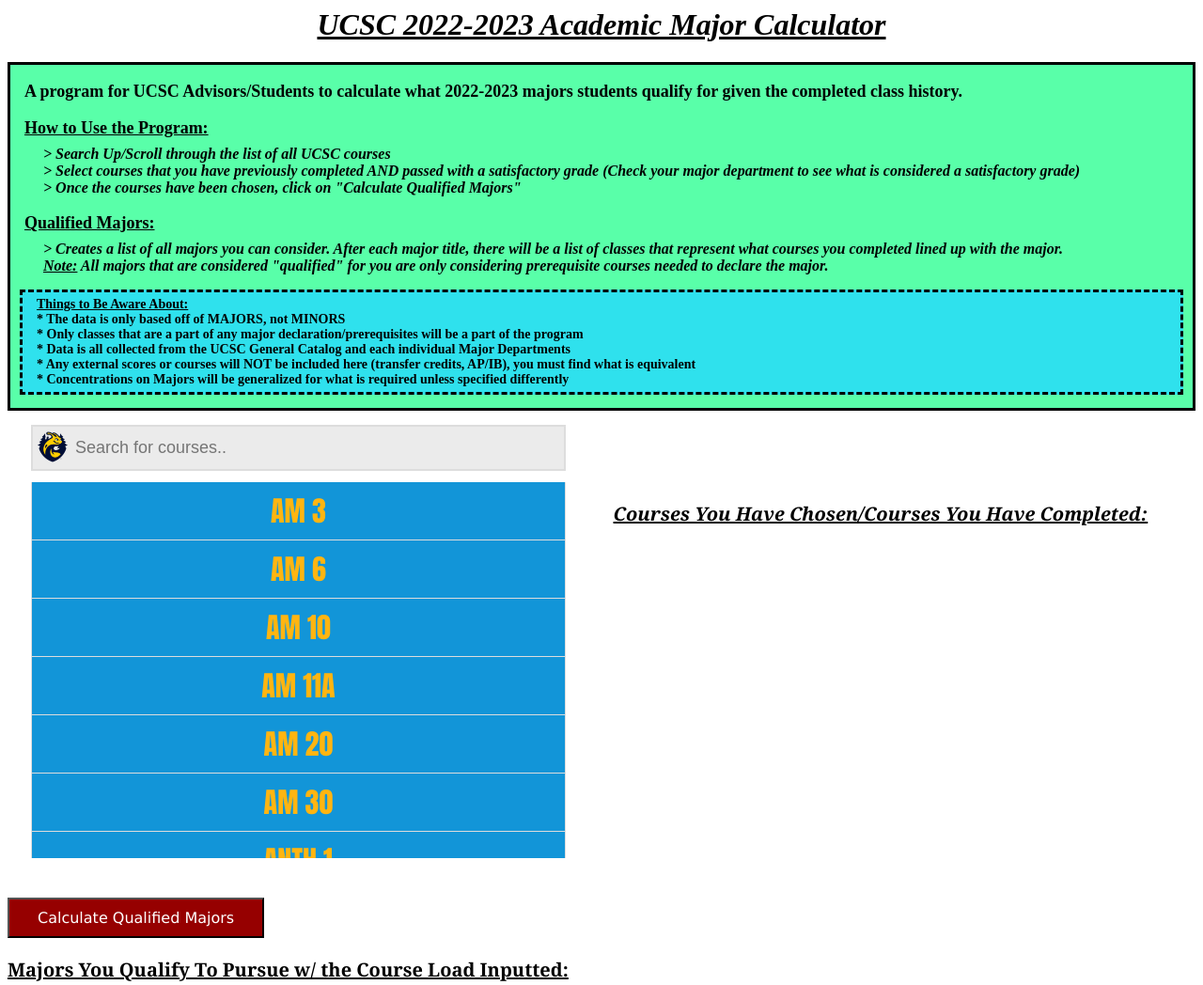
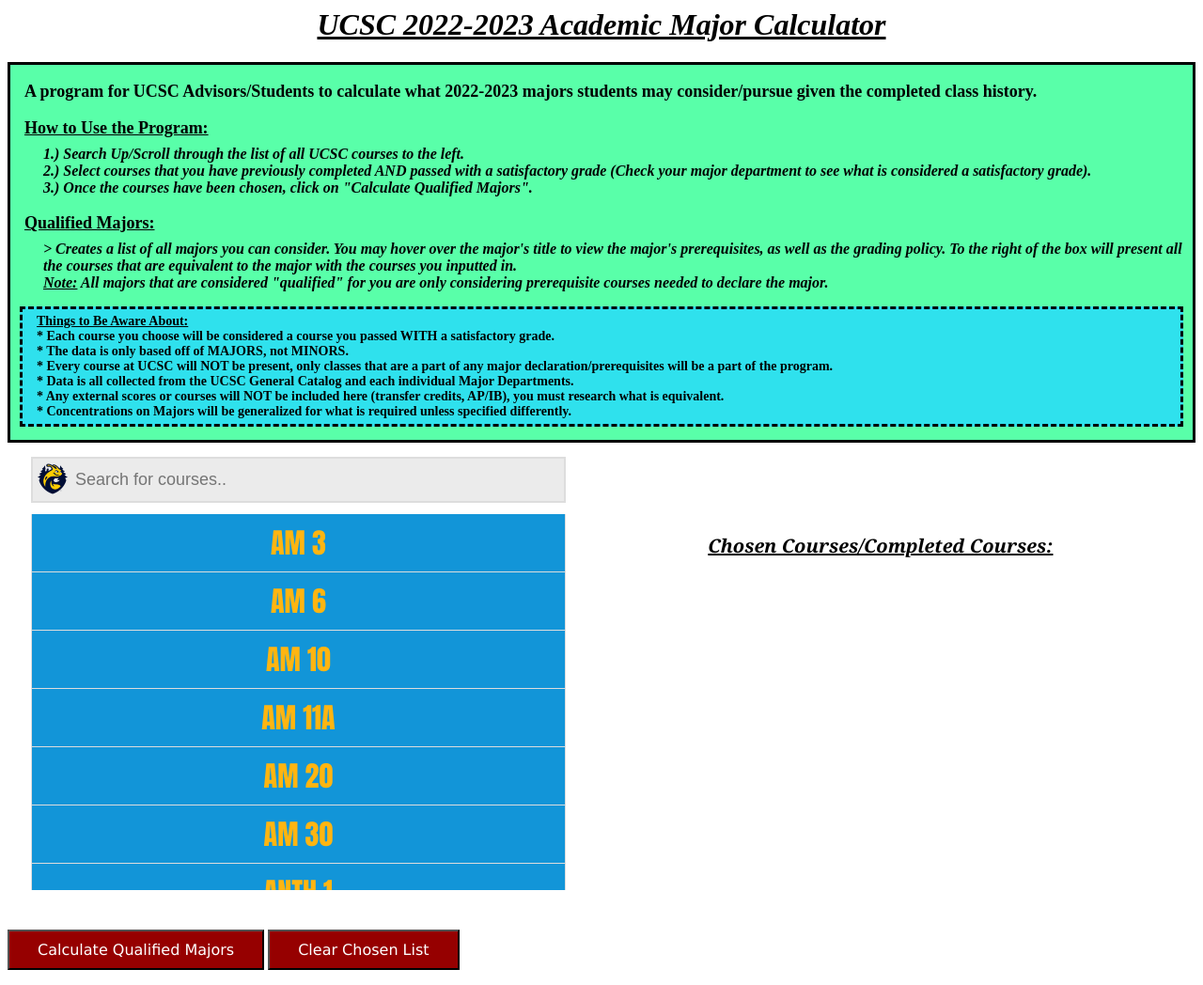
Before and after one commit to ivalmart/UCSC-Academic-Major-Calculator, a website: page index.html in a window 1280 px wide. Shown: the top 1048 px of the page at 94% size. Drawn offline with Linux system fonts and the light colour scheme.

Commit message:
Updating Description

```diff
--- a/index.html
+++ b/index.html
@@ -17,28 +17,30 @@
         <h1><u>UCSC 2022-2023 Academic Major Calculator</u></h1>
         <h2>
             <p>
-                A program for UCSC Advisors/Students to calculate what 2022-2023 majors students qualify for given the completed class history.
+                A program for UCSC Advisors/Students to calculate what 2022-2023 majors students may consider/pursue given the completed class history.
             </p>
             <p><u>How to Use the Program:</u></p>
             <p class="description">
-                > Search Up/Scroll through the list of all UCSC courses<br>
-                > Select courses that you have previously completed AND passed with a satisfactory grade (Check your major department to see what is considered a satisfactory grade)<br>
-                > Once the courses have been chosen, click on "Calculate Qualified Majors"<br>
+                1.) Search Up/Scroll through the list of all UCSC courses to the left.<br>
+                2.) Select courses that you have previously completed AND passed with a satisfactory grade (Check your major department to see what is considered a satisfactory grade).<br>
+                3.) Once the courses have been chosen, click on "Calculate Qualified Majors".<br>
             </p>
             <p><u>Qualified Majors:</u></p>
             <p class="description">
-                > Creates a list of all majors you can consider. After each major title, there will be a list of classes
-                that represent what courses you completed lined up with the major.<br>
+                > Creates a list of all majors you can consider. You may hover over the major's title to view the major's
+                 prerequisites, as well as the grading policy. To the right of the box will present all the courses
+                 that are equivalent to the major with the courses you inputted in.<br>
                 <u>Note:</u> All majors that are considered "qualified" for you are only considering prerequisite courses needed to declare
                 the major.
             </p>
             <p class="notes">
                 <u>Things to Be Aware About:</u><br>
-                * The data is only based off of MAJORS, not MINORS<br>
-                * Only classes that are a part of any major declaration/prerequisites will be a part of the program<br>
-                * Data is all collected from the UCSC General Catalog and each individual Major Departments<br>
-                * Any external scores or courses will NOT be included here (transfer credits, AP/IB), you must find what is equivalent<br>
-                * Concentrations on Majors will be generalized for what is required unless specified differently<br>
+                * Each course you choose will be considered a course you passed WITH a satisfactory grade.<br>
+                * The data is only based off of MAJORS, not MINORS.<br>
+                * Every course at UCSC will NOT be present, only classes that are a part of any major declaration/prerequisites will be a part of the program.<br>
+                * Data is all collected from the UCSC General Catalog and each individual Major Departments.<br>
+                * Any external scores or courses will NOT be included here (transfer credits, AP/IB), you must research what is equivalent.<br>
+                * Concentrations on Majors will be generalized for what is required unless specified differently.<br>
             </p>
         </h2>
 
@@ -167,7 +169,7 @@
 
         <!-- Chosen List -->
         <nav role="chose">
-            <p class="chosenTitle"><u>Courses You Have Chosen/Courses You Have Completed:</u></p>
+            <p class="chosenTitle"><u>Chosen Courses/Completed Courses:</u></p>
             <!-- KEEP THIS COMPLETELY EMPTY, IT'S THE EDGE CASE WHERE IF THERE IS NOTHING IN THE LIST -->
             <ul id="chosenList"></ul>
         </nav>
@@ -175,6 +177,7 @@
         <div>
             <!-- List of Majors Client can Follow/Declare -->
             <button class="button" onclick="CalculateButton()">Calculate Qualified Majors</button>
+            <button class="button" onclick="CalculateButton()">Clear Chosen List</button>
             <p class="majorTitle"><u>Majors You Qualify To Pursue w/ the Course Load Inputted:</u></p>
             <ul id="majorList"></ul>
         </div>
```
